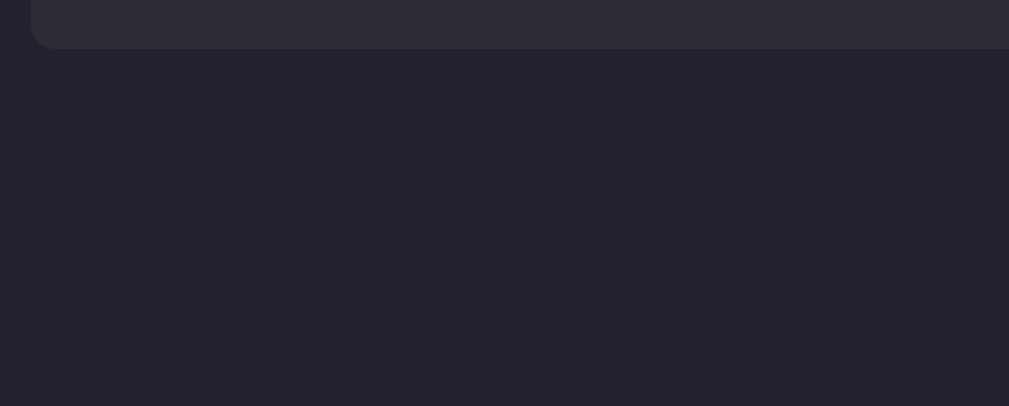
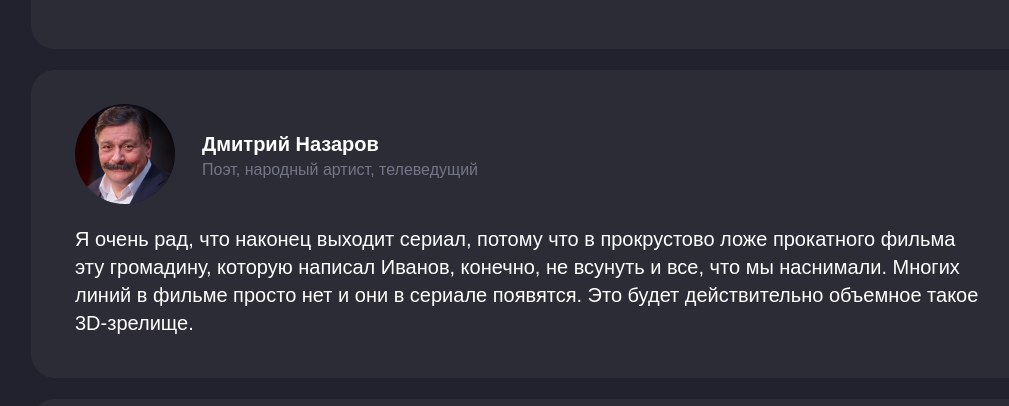
Before and after one commit to VanVorobyov/first-test-case, a React (Vite) app: page / in a window 1280 px wide. Shown: the part 546-952 px from the top of the page, without its empty margins (156-1165 px from the left). Built offline with nearby package versions, Linux system fonts and the light colour scheme.

Commit message:
feat(components): add Comment component

```diff
--- /dev/null
+++ b/src/components/Comment/Comment.module.scss
@@ -0,0 +1,69 @@
+@import '@/utils/styles/color-variables';
+@import '@/utils/styles/font-variables';
+
+.container {
+	display: flex;
+	flex-direction: column;
+	justify-content: flex-start;
+	gap: 21px;
+
+	max-width: 1000px;
+	width: 100%;
+	background-color: $--Colors-Middle-Gray;
+
+	border-radius: 24px;
+	padding: 34px 75px 41px 44px;
+}
+
+.wrapper {
+	display: flex;
+	flex-direction: row-reverse;
+	justify-content: flex-end;
+	align-items: center;
+	gap: 27px;
+}
+
+.commentInfo {
+	display: flex;
+	flex-direction: column;
+	justify-content: flex-start;
+	gap: 3px;
+}
+
+.author {
+	margin: 0;
+	font-family: $--Font-Montserrat-Bold;
+	font-size: 20px;
+	font-style: normal;
+	font-weight: 700;
+	line-height: 28px;
+	color: $--Colors-White;
+}
+
+.description {
+	margin: 0;
+	font-family: $--Font-Montserrat-Medium;
+	font-size: 16px;
+	font-style: normal;
+	font-weight: 500;
+	line-height: normal;
+	color: $--Colors-Light-Gray;
+}
+
+.comment {
+	margin: 0;
+	font-family: $--Font-Montserrat-Medium;
+	font-size: 20px;
+	font-style: normal;
+	font-weight: 500;
+	line-height: 28px; /* 140% */
+	color: $--Colors-White;
+}
+
+.image {
+	width: 100px;
+	height: 100px;
+	border-radius: 50%;
+	object-fit: cover;
+	object-position: center;
+}
--- /dev/null
+++ b/src/components/Comment/Comment.tsx
@@ -0,0 +1,29 @@
+import { FC } from 'react';
+import styles from './Comment.module.scss';
+import { IComment } from './types';
+import defaultimage from '@assets/default-image.jpg';
+
+export const Comment: FC<IComment> = (data: IComment) => {
+	const { id, author, description, comment, image } = data;
+
+	return (
+		<>
+			<div className={styles.container}>
+				<div className={styles.wrapper}>
+					<div className={styles.commentInfo}>
+						<h3 className={styles.author}>{author}</h3>
+						<p className={styles.description}>{description}</p>
+					</div>
+					{image || id === 1634 ? ( // тут сделан default image тк есть в макете, но если бекенд не передает картинку будет пустота
+						<img
+							src={image || defaultimage}
+							alt={`Фото ${author}`}
+							className={styles.image}
+						/>
+					) : null}
+				</div>
+				<p className={styles.comment}>{comment}</p>
+			</div>
+		</>
+	);
+};
--- /dev/null
+++ b/src/components/Comment/types.ts
@@ -0,0 +1,7 @@
+export interface IComment {
+	id: number;
+	author: string;
+	description: string;
+	comment: string;
+	image?: string;
+}
--- a/src/pages/Layout/Layout.tsx
+++ b/src/pages/Layout/Layout.tsx
@@ -1,6 +1,8 @@
 import styles from './styles.module.scss';
 import { FilmInfo } from '@components/FilmInfo/FilmInfo.tsx';
 import { IFilmInfo } from '@components/FilmInfo/types.ts';
+import { Comment } from '@components/Comment/Comment.tsx';
+import { IComment } from '@components/Comment/types.ts';
 
 export const Layout = () => {
 	const data: IFilmInfo = {
@@ -19,11 +21,33 @@ export const Layout = () => {
 		},
 	};
 
+	const dataComment: IComment[] = [
+		{
+			id: 1634,
+			author: 'Дмитрий Назаров',
+			description: 'Поэт, народный артист, телеведущий',
+			comment:
+				'Я очень рад, что наконец выходит сериал, потому что в прокрустово ложе прокатного фильма эту громадину, которую написал Иванов, конечно, не всунуть и все, что мы наснимали. Многих линий в фильме просто нет и они в сериале появятся. Это будет действительно объемное такое 3D-зрелище.',
+		},
+		{
+			id: 1635,
+			author: 'Евгений Назаров',
+			description: 'Поэт, народный артист, телеведущий',
+			comment:
+				'На роль Ремезова я согласился сразу, очень люблю исторический жанр. Фильм «Тобол» повествует о высоких победах, о таланте, о больших возможностях России преодолевать и совершать. Семен Ремезов — настоящий герой в Тобольске, его все очень любят, рассказывают легенды о нем.',
+			image:
+				'https://sun9-49.userapi.com/impf/c841436/v841436749/6b453/0AX8DDYY2r0.jpg?size=604x402&quality=96&sign=9229e573f0b564dd929b04d09a1733f7&type=album',
+		},
+	];
+
 	return (
 		<>
 			<div className={styles.container}>
 				ВЫБРАННОЕ ВИДЕО
 				<FilmInfo {...data} />
+				{dataComment.map((dataComment) => (
+					<Comment {...dataComment} key={dataComment.id} />
+				))}
 			</div>
 		</>
 	);
```
Also changed, not shown: src/assets/default-image.jpg (added).
